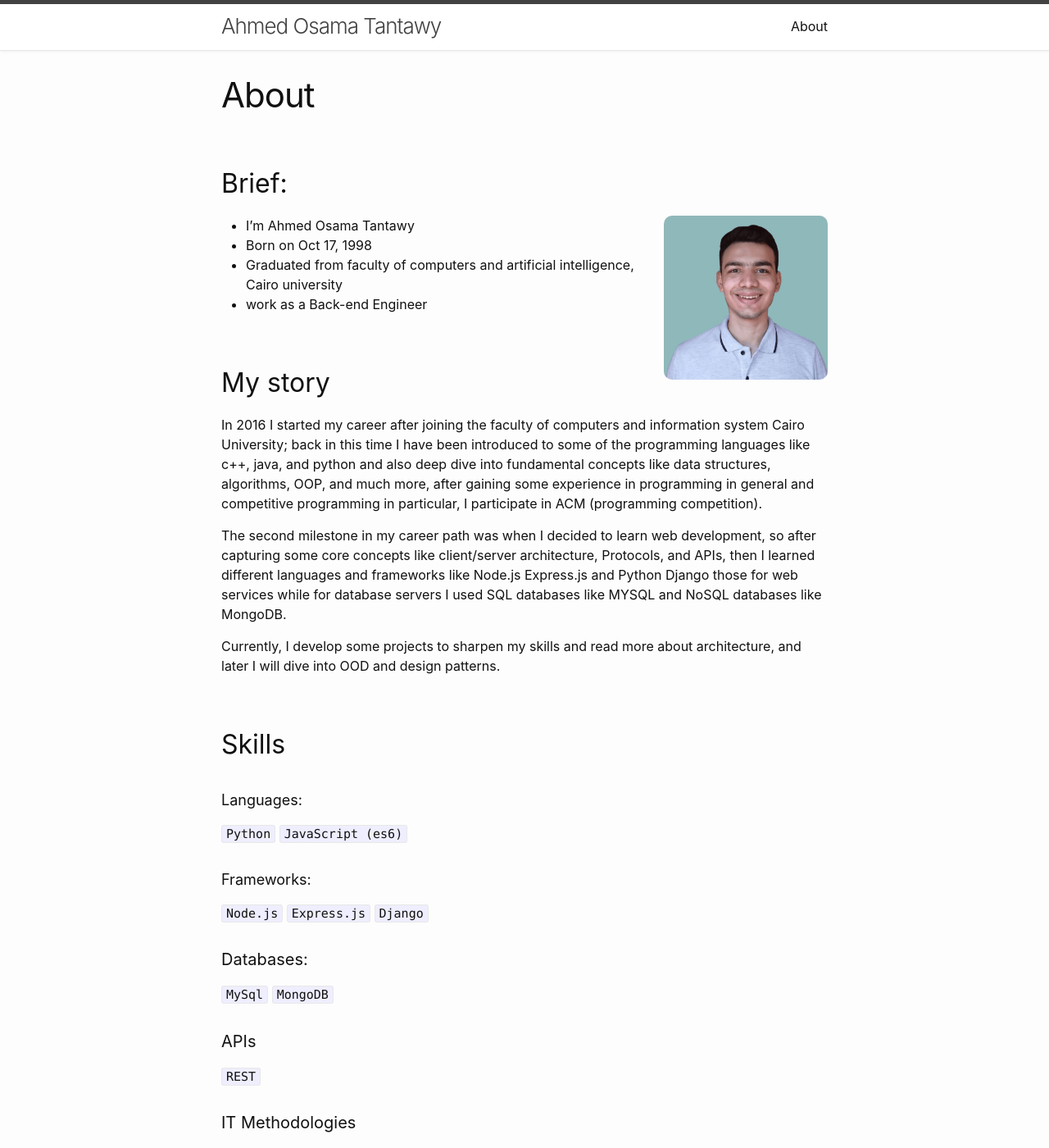
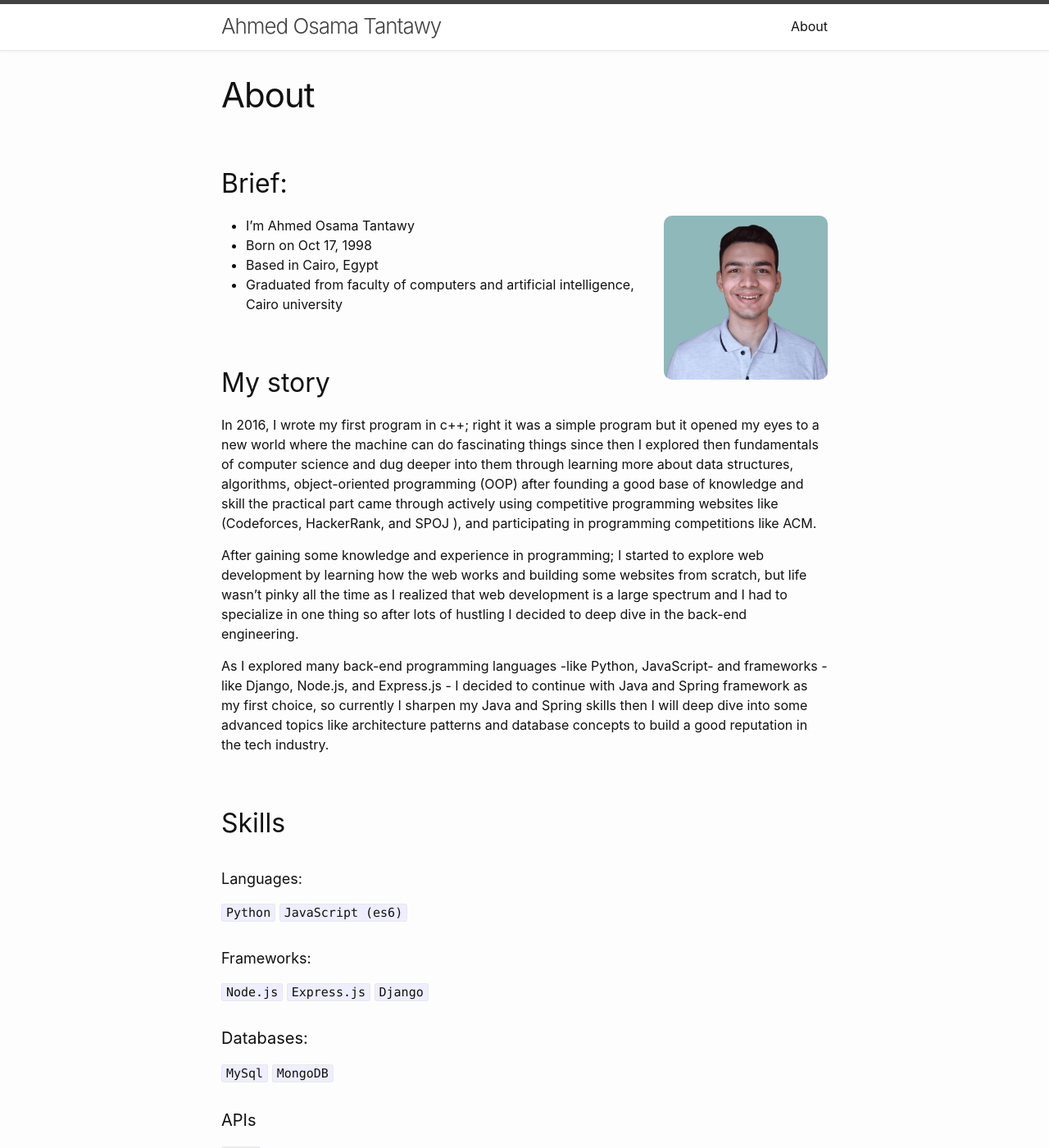
Before and after one commit to AOTantawy/my-website, a Jekyll site: the page built from about.md, in a window 1280 px wide and 1400 px high. Shown: the whole window at 82% size. Built offline with Jekyll 4.4.1, drawn with Linux system fonts in a browser that asks for light colours.

Commit message:
Rephrase about page

```diff
--- a/about.md
+++ b/about.md
@@ -9,24 +9,16 @@ permalink: /about/
 <img style="float: right;border-radius:10px;" width="200px" height="200px" src="/assets/img/ahmedosama-profile.jpg" alt="ahmed osama profile picture">
 - I'm Ahmed Osama Tantawy
 - Born on Oct 17, 1998
+- Based in Cairo, Egypt
 - Graduated from faculty of computers and artificial intelligence, Cairo university
-- work as a Back-end Engineer
-
 
 ## My story
 
-In 2016 I started my career after joining the faculty of computers and information system Cairo University; back in this
-time I have been introduced to some of the programming languages like c++, java, and python and also deep dive into
-fundamental concepts like data structures, algorithms, OOP, and much more, after gaining some experience in programming
-in general and competitive programming in particular, I participate in ACM (programming competition).
+In 2016, I wrote my first program in c++; right it was a simple program but it opened my eyes to a new world where the machine can do fascinating things since then I explored then fundamentals of computer science and dug deeper into them through learning more about data structures, algorithms, object-oriented programming (OOP) after founding a good base of knowledge and skill the practical part came through actively using competitive programming websites like (Codeforces, HackerRank, and SPOJ ), and participating in programming competitions like ACM.
 
-The second milestone in my career path was when I decided to learn web development, so after capturing some core
-concepts like client/server architecture, Protocols, and APIs, then I learned different languages and frameworks like
-Node.js Express.js and Python Django those for web services while for database servers I used SQL databases like MYSQL
-and NoSQL databases like MongoDB.
+After gaining some knowledge and experience in programming; I started to explore web development by learning how the web works and building some websites from scratch, but life wasn't pinky all the time as I realized that web development is a large spectrum and I had to specialize in one thing so after lots of hustling I decided to deep dive in the back-end engineering.
 
-Currently, I develop some projects to sharpen my skills and read more about architecture, and later I will dive into OOD
-and design patterns.
+As I explored many back-end programming languages -like Python, JavaScript- and frameworks -like Django, Node.js, and Express.js - I decided to continue with Java and Spring framework as my first choice, so currently I sharpen my Java and Spring skills then I will deep dive into some advanced topics like architecture patterns and database concepts to build a good reputation in the tech industry.
 
 ## Skills
 
@@ -46,7 +38,6 @@ and design patterns.
 
 `REST`
 
-
 #### IT Methodologies
 
 `SCRUM` `Kanban`
```
